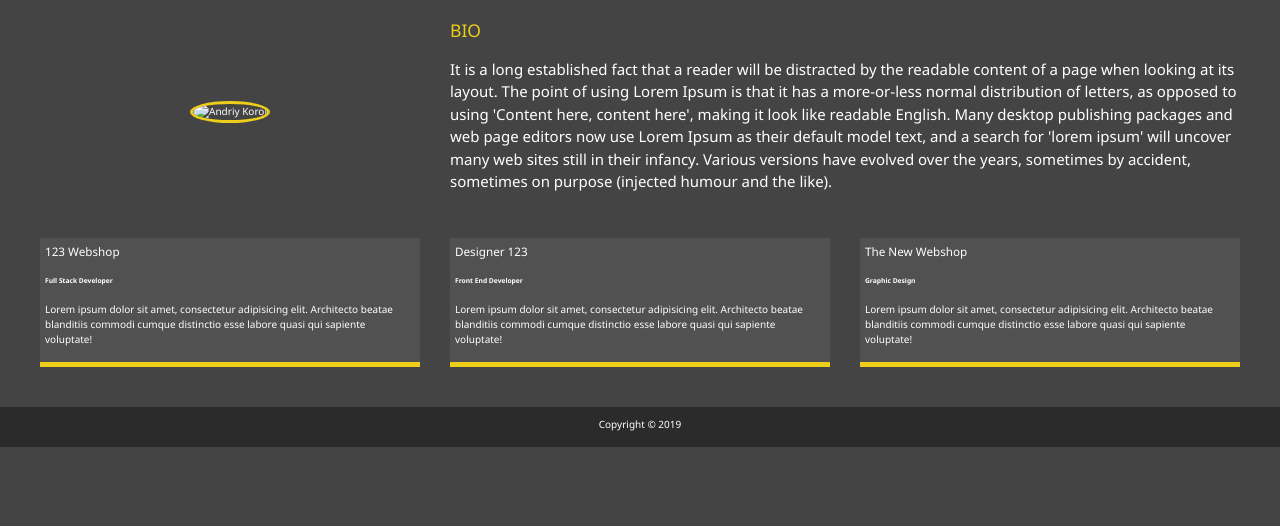
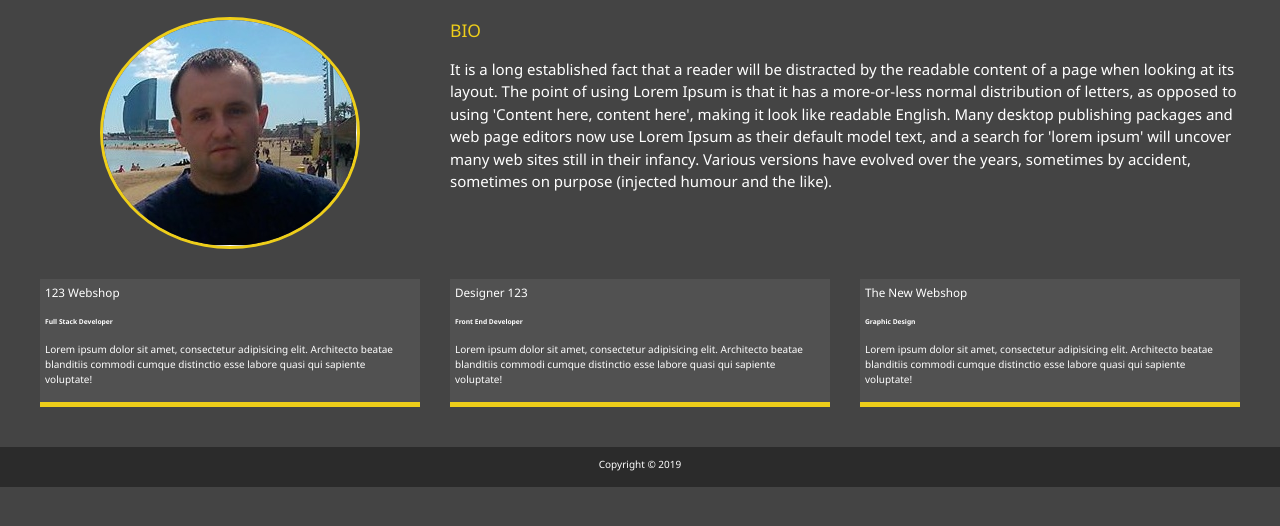
Before and after one commit to AndriyDevKorol/Portfolio, a plain HTML site: page about.html in a window 1280 px wide. Shown: the part 160-686 px from the top of the page. Drawn offline with Linux system fonts and the light colour scheme.

Commit message:
Update about.html

```diff
--- a/about.html
+++ b/about.html
@@ -48,7 +48,7 @@
         Let me tell you a few things...
     </h2>
     <div class="about-info">
-        <img src="/img/234.jpg" alt="Andriy Korol" class="bio-image">
+        <img src="../234.jpg" alt="Andriy Korol" class="bio-image">
         <div class="bio">
        <h3 class="text-secondary">BIO</h3>
        <p>
```
